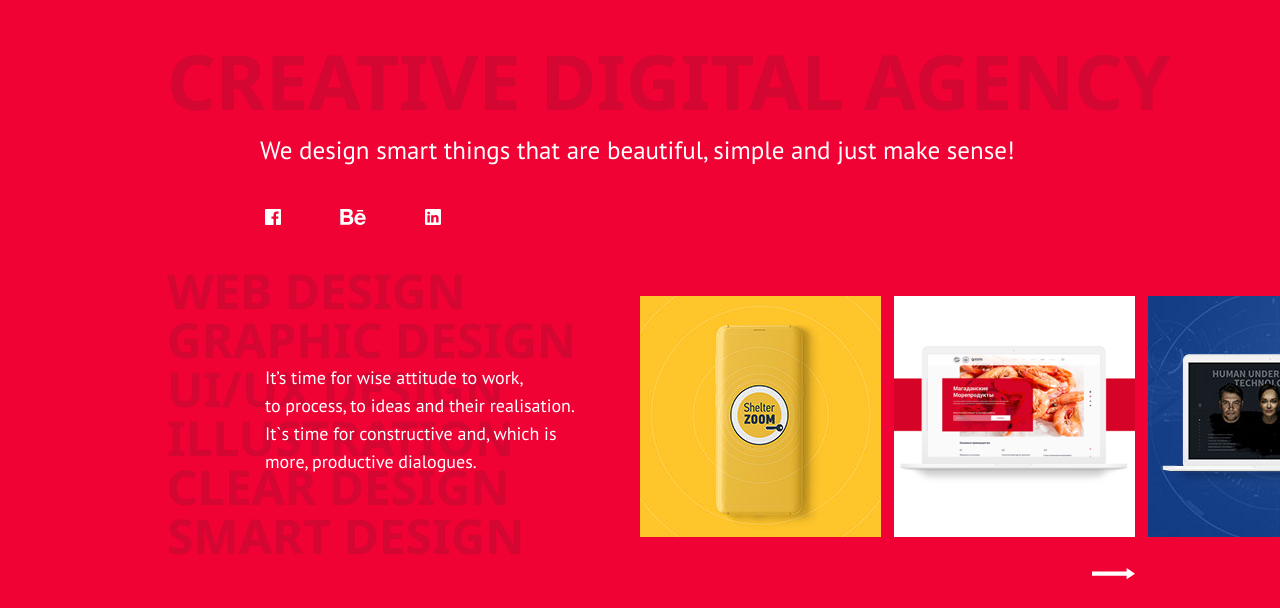
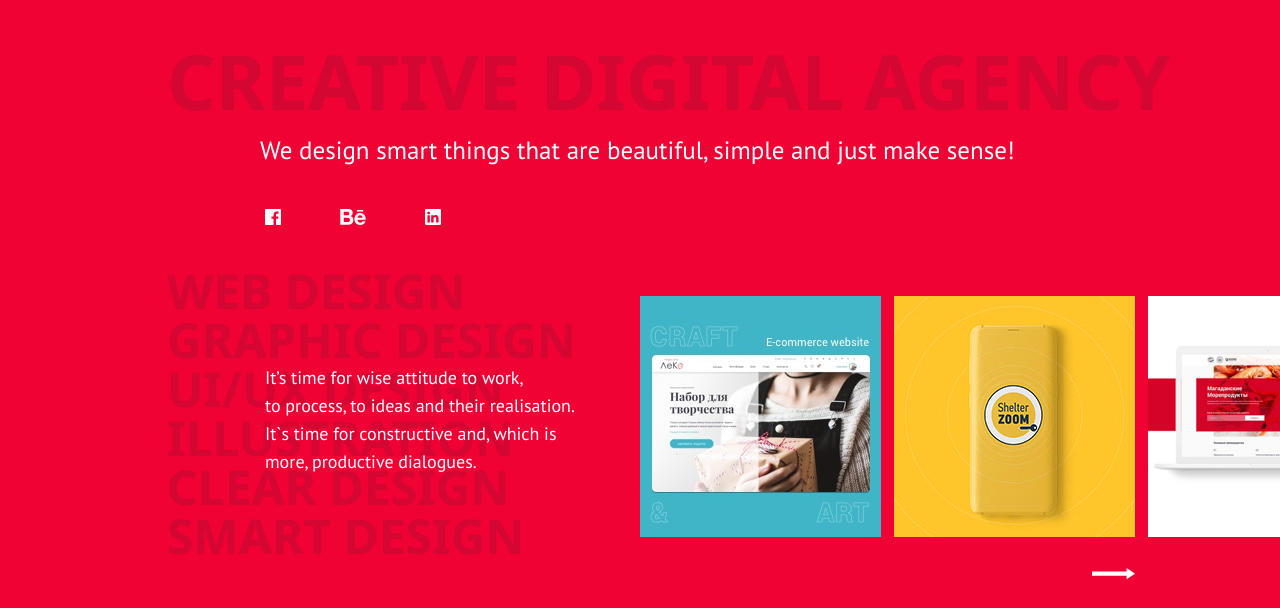
Before and after one commit to SmexKomety/theheaddesign, a plain HTML site: page index.html in a window 1280 px wide. Shown: the part 192-800 px from the top of the page. Drawn offline with Linux system fonts and the light colour scheme.

Commit message:
добавила

```diff
--- a/index.html
+++ b/index.html
@@ -90,6 +90,20 @@
                     </h2>
                     <div class="gallery__viewport">
                         <div class="gallery__ribbon">
+                        	<article class="gallery__item project">
+                                <a class="project__link" target="_blank" href="https://www.behance.net/gallery/85657511/E-commerce-website-Leko-Craft">
+                                    <h3 class="visuallyhidden">
+                                        E-commerce website – Leko Craft
+                                    </h3>
+                                    <img class="project__preview"
+                                         srcset="content/leko@2x.jpg 2x"
+                                         src="content/leko.jpg"
+                                         width="241"
+                                         height="241"
+                                         alt=""
+                                    >
+                                </a>
+                            </article>
                             <article class="gallery__item project">
                                 <a class="project__link" target="_blank" href="https://www.behance.net/gallery/71947725/Real-estate-platform">
                                     <h3 class="visuallyhidden">
```
Also changed, not shown: content/leko.jpg (added), content/leko@2x.jpg (added).
